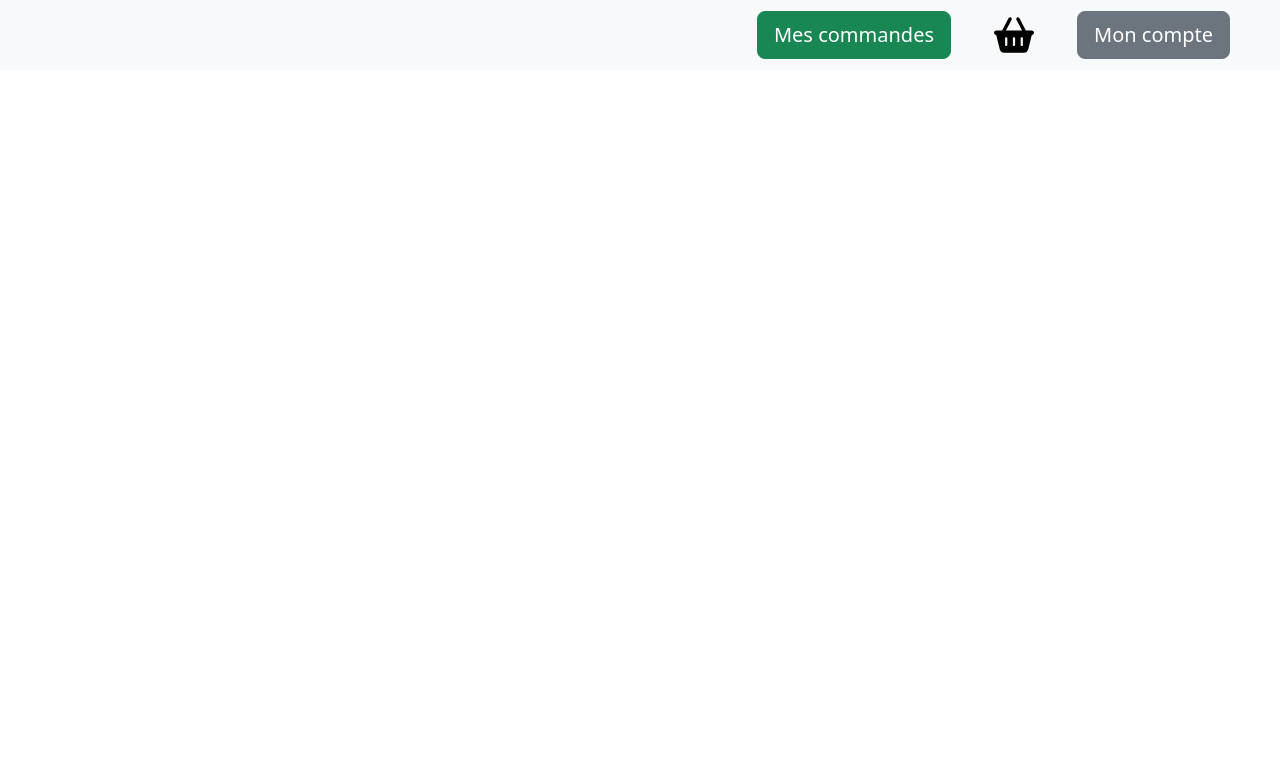
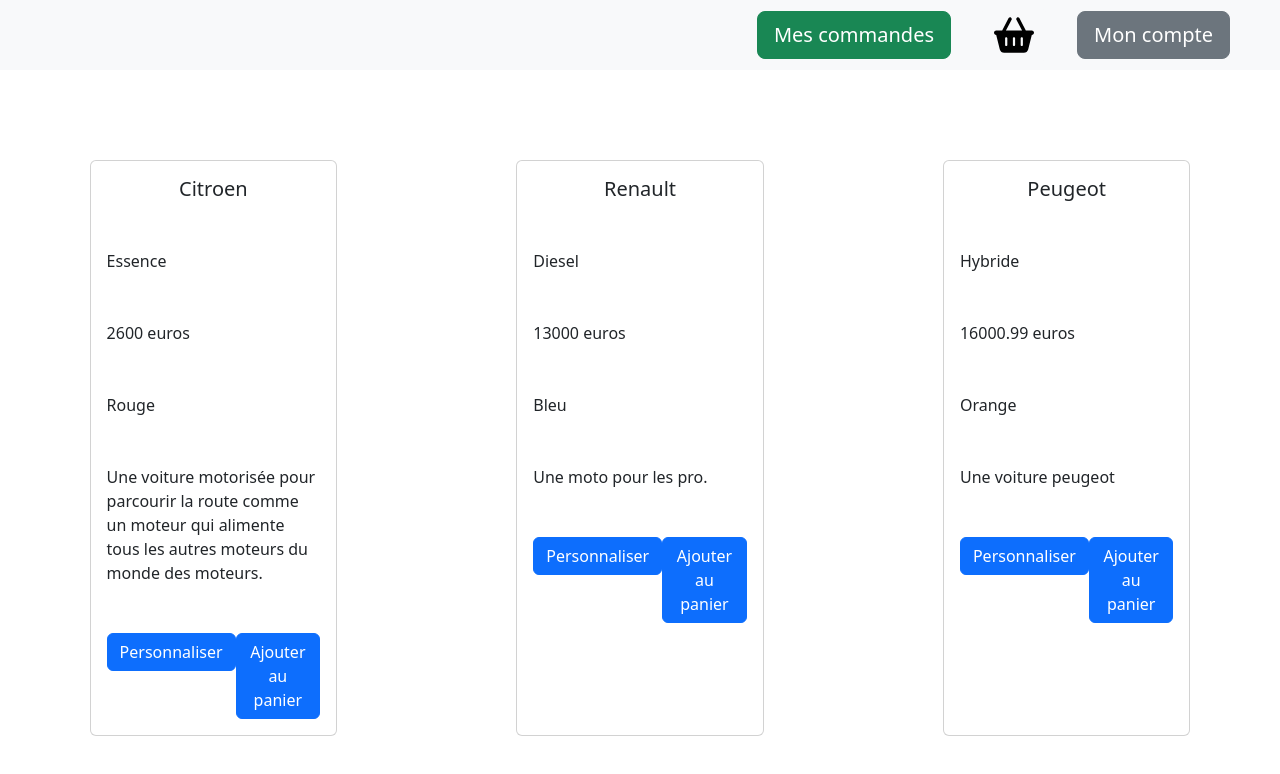
Before and after one commit to Thomas6A/Brief_Achat_V-hicule, a React (Create React App) app in the folder DockerEnvironnement/frontend/: page /accueil in a window 1280 px wide. Shown: the top 774 px of the page. Built offline with nearby package versions, Linux system fonts and the light colour scheme.

Commit message:
feat(CardVehicule): add Card for vehicule in Homepage

```diff
--- /dev/null
+++ b/DockerEnvironnement/frontend/src/Components/Cards/CardVehicule.js
@@ -0,0 +1,38 @@
+import React from 'react';
+import Button from 'react-bootstrap/Button';
+import Card from 'react-bootstrap/Card';
+
+const CardVehicule = (props) => {
+    return (
+        <>
+            <Card style={{ width: '20%', margin: '7%' }}>
+      <Card.Body>
+        <Card.Title className='mb-5 text-center'>{props.modele}</Card.Title>
+        <Card.Text className='mb-5'>
+          {props.motorisation}
+        </Card.Text>
+        <Card.Text className='mb-5'>
+          {props.prix}
+        </Card.Text>
+        <Card.Text className='mb-5'>
+          {props.couleur}
+        </Card.Text>
+        <Card.Text className='mb-5'>
+          {props.description}
+        </Card.Text>
+
+        <div className='d-flex justify-content-around'>
+                        {props.bouton1 && (
+                            <div className='text-center'>{props.bouton1}</div>
+                        )}
+                        {props.bouton2 && (
+                            <div>{props.bouton2}</div>
+                        )}
+                    </div>
+      </Card.Body>
+    </Card>
+        </>
+    );
+};
+
+export default CardVehicule;
--- a/DockerEnvironnement/frontend/src/Pages/Accueil.js
+++ b/DockerEnvironnement/frontend/src/Pages/Accueil.js
@@ -1,11 +1,43 @@
 import React from 'react';
 import NavbarComponent from '../Components/Navbar/navbar';
+import CardVehicule from '../Components/Cards/CardVehicule';
+import Button from 'react-bootstrap/Button';
 
 const Accueil = () => {
+
     return (
-        <>
+        <div>
             <NavbarComponent />
-        </>
+            <div className='d-flex justify-content-around'>
+            <CardVehicule
+                modele="Citroen"
+                motorisation="Essence"
+                prix="2600 euros"
+                couleur="Rouge"
+                description="Une voiture motorisée pour parcourir la route comme un moteur qui alimente tous les autres moteurs du monde des moteurs."
+                bouton1={<Button variant="primary">Personnaliser</Button>}
+                bouton2={<Button variant="primary">Ajouter au panier</Button>}
+            />
+            <CardVehicule
+                modele="Renault"
+                motorisation="Diesel"
+                prix="13000 euros"
+                couleur="Bleu"
+                description="Une moto pour les pro."
+                bouton1={<Button variant="primary">Personnaliser</Button>}
+                bouton2={<Button variant="primary">Ajouter au panier</Button>}
+            />
+            <CardVehicule
+                modele="Peugeot"
+                motorisation="Hybride"
+                prix="16000.99 euros"
+                couleur="Orange"
+                description="Une voiture peugeot"
+                bouton1={<Button variant="primary">Personnaliser</Button>}
+                bouton2={<Button variant="primary">Ajouter au panier</Button>}
+            />
+        </div>
+        </div>
     );
 };
 
```
